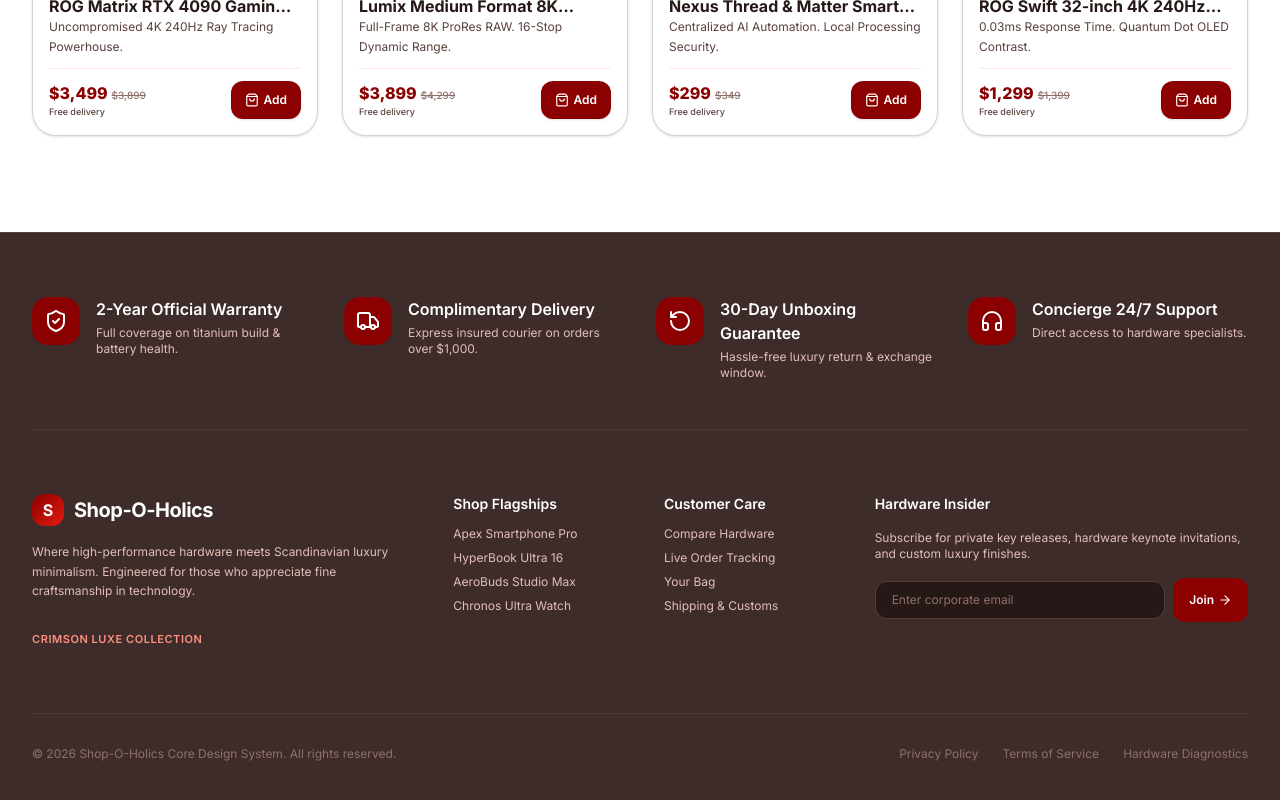
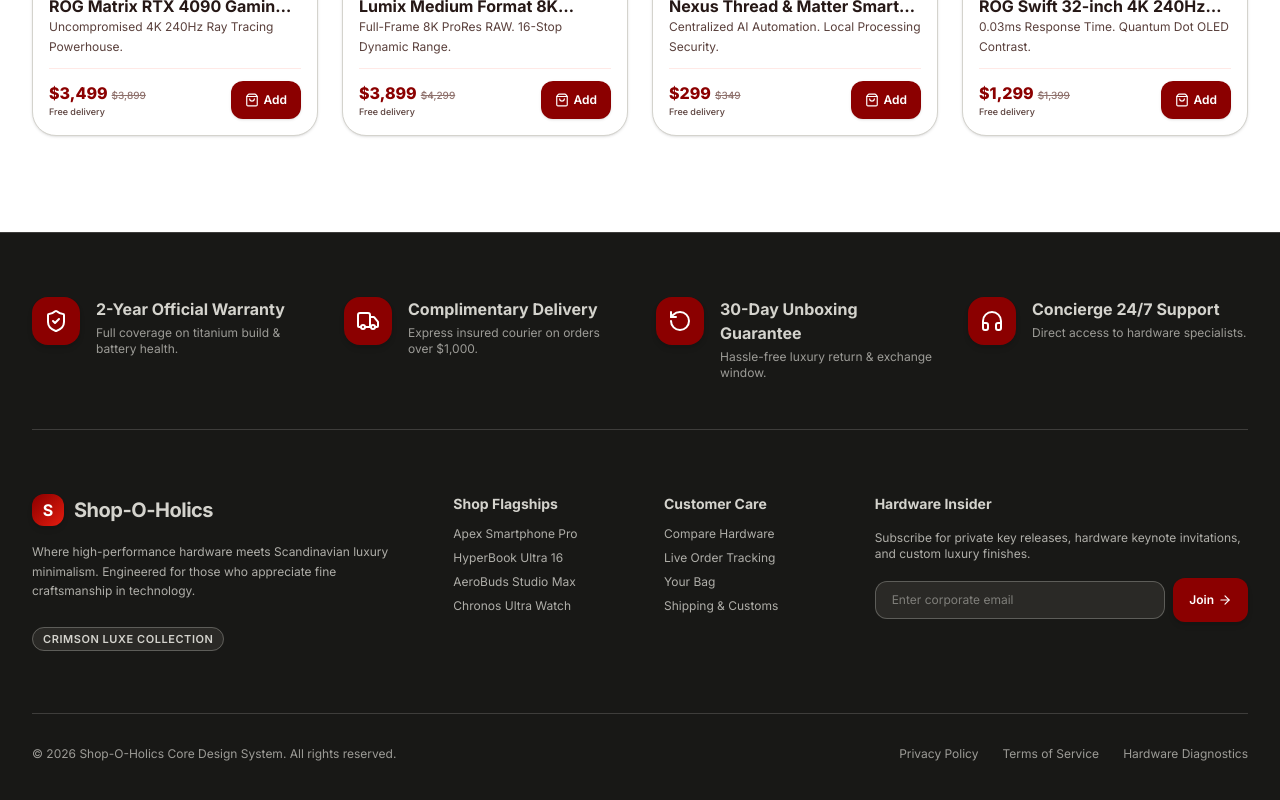
Before and after one commit to shopoholics624-cpu/shopoholics, a Next.js app: page / in a window 1280 px wide. Shown: the part 3822-4622 px from the top of the page. Built offline with nearby package versions, Linux system fonts and the light colour scheme.

Commit message:
footer color change

```diff
--- a/components/layout/footer.tsx
+++ b/components/layout/footer.tsx
@@ -13,47 +13,47 @@
   };
 
   return (
-    <footer className="bg-[#3d2c2a] text-[#fff8f6] pt-16 pb-24 md:pb-16 border-t border-[#8e706b]/30">
+    <footer className="bg-[#181816] text-[#D4D3CD] pt-16 pb-24 md:pb-16 border-t border-[#D4D3CD]/20">
       <div className="max-w-7xl mx-auto px-4 sm:px-6 lg:px-8 space-y-16">
         {/* Value Props Bar */}
-        <div className="grid grid-cols-1 sm:grid-cols-2 lg:grid-cols-4 gap-8 pb-12 border-b border-[#8e706b]/20">
+        <div className="grid grid-cols-1 sm:grid-cols-2 lg:grid-cols-4 gap-8 pb-12 border-b border-[#D4D3CD]/20">
           <div className="flex items-start gap-4">
-            <div className="p-3 bg-[#8b0000] text-white rounded-2xl shrink-0">
+            <div className="p-3 bg-[#8b0000] text-white rounded-2xl shrink-0 shadow-md">
               <ShieldCheck className="w-6 h-6" />
             </div>
             <div>
-              <h4 className="font-semibold text-white text-base">2-Year Official Warranty</h4>
-              <p className="text-xs text-[#e3beb8] mt-1">Full coverage on titanium build & battery health.</p>
+              <h4 className="font-bold text-[#D4D3CD] text-base">2-Year Official Warranty</h4>
+              <p className="text-xs text-[#D4D3CD]/70 mt-1">Full coverage on titanium build & battery health.</p>
             </div>
           </div>
 
           <div className="flex items-start gap-4">
-            <div className="p-3 bg-[#8b0000] text-white rounded-2xl shrink-0">
+            <div className="p-3 bg-[#8b0000] text-white rounded-2xl shrink-0 shadow-md">
               <Truck className="w-6 h-6" />
             </div>
             <div>
-              <h4 className="font-semibold text-white text-base">Complimentary Delivery</h4>
-              <p className="text-xs text-[#e3beb8] mt-1">Express insured courier on orders over $1,000.</p>
+              <h4 className="font-bold text-[#D4D3CD] text-base">Complimentary Delivery</h4>
+              <p className="text-xs text-[#D4D3CD]/70 mt-1">Express insured courier on orders over $1,000.</p>
             </div>
           </div>
 
           <div className="flex items-start gap-4">
-            <div className="p-3 bg-[#8b0000] text-white rounded-2xl shrink-0">
+            <div className="p-3 bg-[#8b0000] text-white rounded-2xl shrink-0 shadow-md">
               <RotateCcw className="w-6 h-6" />
             </div>
             <div>
-              <h4 className="font-semibold text-white text-base">30-Day Unboxing Guarantee</h4>
-              <p className="text-xs text-[#e3beb8] mt-1">Hassle-free luxury return & exchange window.</p>
+              <h4 className="font-bold text-[#D4D3CD] text-base">30-Day Unboxing Guarantee</h4>
+              <p className="text-xs text-[#D4D3CD]/70 mt-1">Hassle-free luxury return & exchange window.</p>
             </div>
           </div>
 
           <div className="flex items-start gap-4">
-            <div className="p-3 bg-[#8b0000] text-white rounded-2xl shrink-0">
+            <div className="p-3 bg-[#8b0000] text-white rounded-2xl shrink-0 shadow-md">
               <Headphones className="w-6 h-6" />
             </div>
             <div>
-              <h4 className="font-semibold text-white text-base">Concierge 24/7 Support</h4>
-              <p className="text-xs text-[#e3beb8] mt-1">Direct access to hardware specialists.</p>
+              <h4 className="font-bold text-[#D4D3CD] text-base">Concierge 24/7 Support</h4>
+              <p className="text-xs text-[#D4D3CD]/70 mt-1">Direct access to hardware specialists.</p>
             </div>
           </div>
         </div>
@@ -63,18 +63,18 @@
           {/* Brand Col */}
           <div className="md:col-span-4 space-y-4">
             <div className="flex items-center gap-2.5">
-              <div className="w-8 h-8 rounded-xl bg-gradient-to-br from-[#8b0000] to-[#e51c10] flex items-center justify-center text-white font-bold text-base">
+              <div className="w-8 h-8 rounded-xl bg-gradient-to-br from-[#8b0000] to-[#e51c10] flex items-center justify-center text-white font-bold text-base shadow-md">
                 S
               </div>
-              <span className="font-bold text-xl tracking-tight text-white">
+              <span className="font-bold text-xl tracking-tight text-[#D4D3CD]">
                 Shop-O-Holics
               </span>
             </div>
-            <p className="text-xs text-[#e3beb8] leading-relaxed pr-4">
+            <p className="text-xs text-[#D4D3CD]/80 leading-relaxed pr-4">
               Where high-performance hardware meets Scandinavian luxury minimalism. Engineered for those who appreciate fine craftsmanship in technology.
             </p>
             <div className="pt-2">
-              <span className="text-[11px] font-semibold text-[#ff907f] tracking-wider uppercase">
+              <span className="text-[11px] font-semibold text-[#D4D3CD] tracking-wider uppercase bg-[#2A2926] px-2.5 py-1 rounded-full border border-[#D4D3CD]/30">
                 Crimson Luxe Collection
               </span>
             </div>
@@ -82,8 +82,8 @@
 
           {/* Quick Links */}
           <div className="md:col-span-2 space-y-3">
-            <h5 className="font-semibold text-white text-sm">Shop Flagships</h5>
-            <ul className="space-y-2 text-xs text-[#e3beb8]">
+            <h5 className="font-bold text-[#D4D3CD] text-sm">Shop Flagships</h5>
+            <ul className="space-y-2 text-xs text-[#D4D3CD]/80">
               <li><Link href="/products/flagship-smartphone-pro" className="hover:text-white transition-colors">Apex Smartphone Pro</Link></li>
               <li><Link href="/products/hyperbook-ultra-16" className="hover:text-white transition-colors">HyperBook Ultra 16</Link></li>
               <li><Link href="/products/aero-buds-studio" className="hover:text-white transition-colors">AeroBuds Studio Max</Link></li>
@@ -93,8 +93,8 @@
 
           {/* Tools & Account */}
           <div className="md:col-span-2 space-y-3">
-            <h5 className="font-semibold text-white text-sm">Customer Care</h5>
-            <ul className="space-y-2 text-xs text-[#e3beb8]">
+            <h5 className="font-bold text-[#D4D3CD] text-sm">Customer Care</h5>
+            <ul className="space-y-2 text-xs text-[#D4D3CD]/80">
               <li><Link href="/compare" className="hover:text-white transition-colors">Compare Hardware</Link></li>
               <li><Link href="/account/orders" className="hover:text-white transition-colors">Live Order Tracking</Link></li>
               <li><Link href="/cart" className="hover:text-white transition-colors">Your Bag</Link></li>
@@ -104,19 +104,19 @@
 
           {/* Newsletter Subscription */}
           <div className="md:col-span-4 space-y-4">
-            <h5 className="font-semibold text-white text-sm">Hardware Insider</h5>
-            <p className="text-xs text-[#e3beb8]">
+            <h5 className="font-bold text-[#D4D3CD] text-sm">Hardware Insider</h5>
+            <p className="text-xs text-[#D4D3CD]/80">
               Subscribe for private key releases, hardware keynote invitations, and custom luxury finishes.
             </p>
             <form onSubmit={handleNewsletterSubmit} className="flex items-center gap-2">
               <input
                 type="email"
                 placeholder="Enter corporate email"
-                className="w-full px-4 py-2.5 rounded-xl bg-[#261816] text-white placeholder:text-[#8e706b] text-xs border border-[#8e706b]/40 focus:outline-none focus:border-[#e51c10]"
+                className="w-full px-4 py-2.5 rounded-xl bg-[#2A2926] text-[#D4D3CD] placeholder:text-[#D4D3CD]/50 text-xs border border-[#D4D3CD]/30 focus:outline-none focus:border-[#D4D3CD]"
               />
               <button
                 type="submit"
-                className="px-4 py-2.5 rounded-xl bg-[#8b0000] hover:bg-[#e51c10] text-white text-xs font-semibold shrink-0 transition-colors flex items-center gap-1 min-h-[44px]"
+                className="px-4 py-2.5 rounded-xl bg-[#8b0000] hover:bg-[#bc0000] text-white text-xs font-semibold shrink-0 transition-colors flex items-center gap-1 min-h-[44px] shadow-md"
               >
                 <span>Join</span>
                 <ArrowRight className="w-3.5 h-3.5" />
@@ -126,12 +126,12 @@
         </div>
 
         {/* Bottom Copyright */}
-        <div className="pt-8 border-t border-[#8e706b]/20 flex flex-col sm:flex-row items-center justify-between text-xs text-[#8e706b]">
+        <div className="pt-8 border-t border-[#D4D3CD]/20 flex flex-col sm:flex-row items-center justify-between text-xs text-[#D4D3CD]/70">
           <p>© {new Date().getFullYear()} Shop-O-Holics Core Design System. All rights reserved.</p>
           <div className="flex gap-6 mt-4 sm:mt-0">
-            <button onClick={handleDemoAction} className="hover:text-[#e3beb8] cursor-pointer">Privacy Policy</button>
-            <button onClick={handleDemoAction} className="hover:text-[#e3beb8] cursor-pointer">Terms of Service</button>
-            <button onClick={handleDemoAction} className="hover:text-[#e3beb8] cursor-pointer">Hardware Diagnostics</button>
+            <button onClick={handleDemoAction} className="hover:text-white cursor-pointer transition-colors">Privacy Policy</button>
+            <button onClick={handleDemoAction} className="hover:text-white cursor-pointer transition-colors">Terms of Service</button>
+            <button onClick={handleDemoAction} className="hover:text-white cursor-pointer transition-colors">Hardware Diagnostics</button>
           </div>
         </div>
       </div>
```
